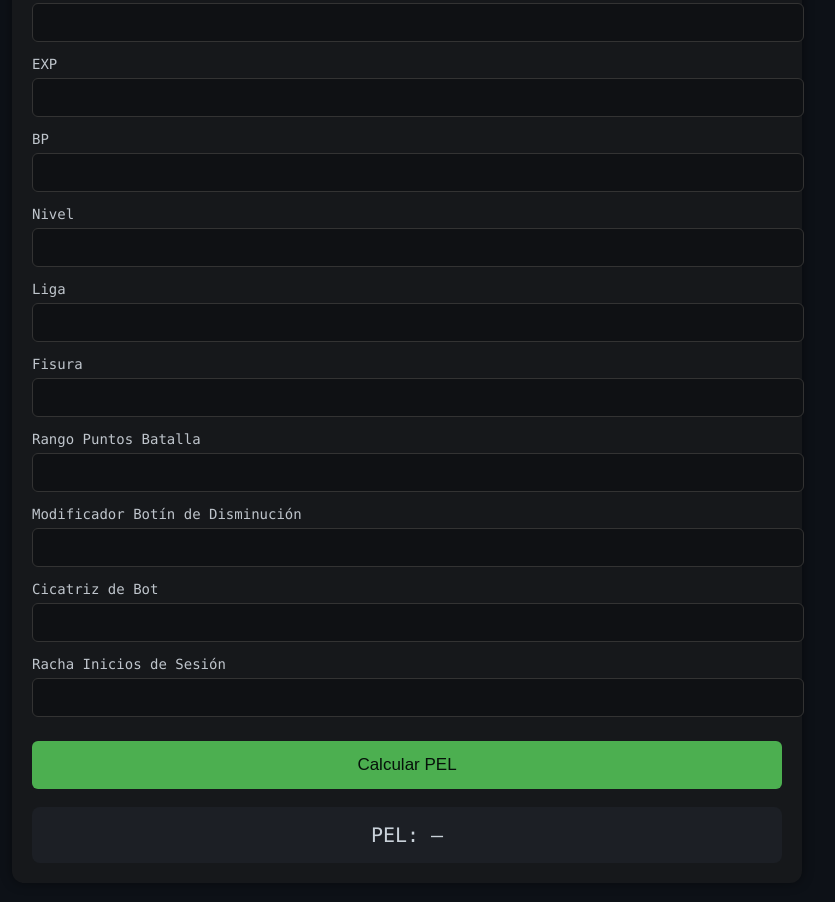
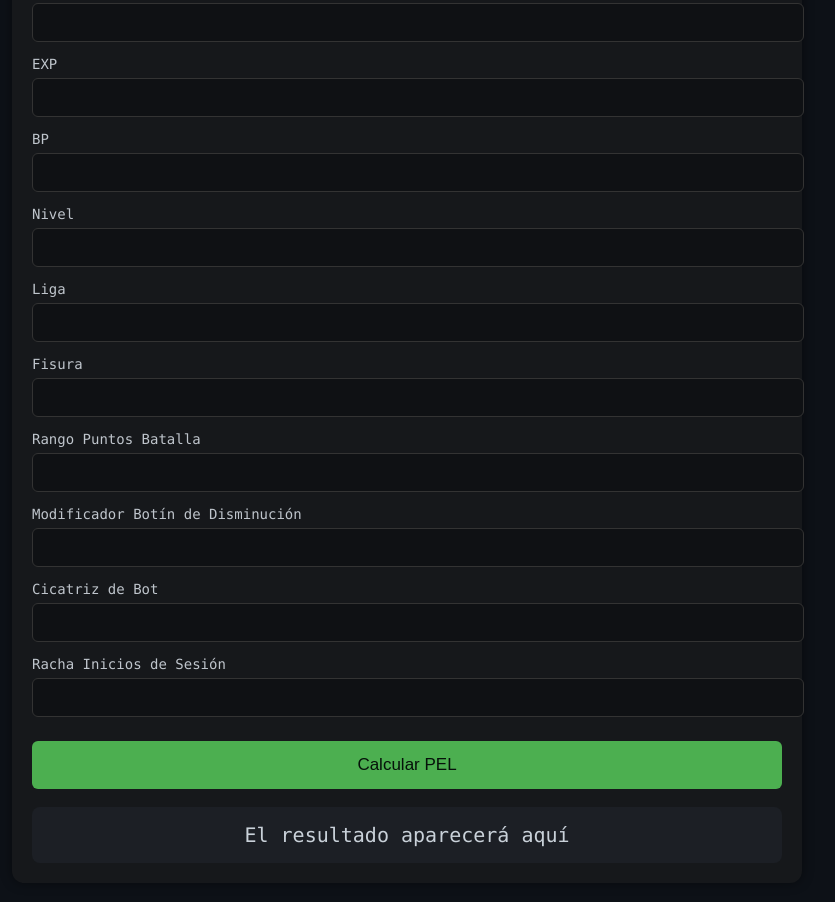
Before and after one commit to Vanzelth/allforwar.github.io, a plain HTML site: page calculadorapel.html in a window 1280 px wide. Shown: the part 146-1048 px from the top of the page, without its empty margins (233-1068 px from the left). Drawn offline with Linux system fonts and the light colour scheme.

Commit message:
Update calculadorapel.html

```diff
--- a/calculadorapel.html
+++ b/calculadorapel.html
@@ -2,7 +2,7 @@
 <html lang="es">
 <head>
 <meta charset="utf-8" />
-<title>Calculadora PEL</title>
+<title>CALCULADORA DE PUNTOS ELITES</title>
 <meta name="viewport" content="width=device-width, initial-scale=1">
 <style>
     body {
@@ -102,7 +102,7 @@
 
     <button onclick="calcularPEL()">Calcular PEL</button>
 
-    <div id="resultado">PEL: —</div>
+    <div class="resultado" id="resultado">El resultado aparecerá aquí</div>
 </div>
 
 <script>
```
